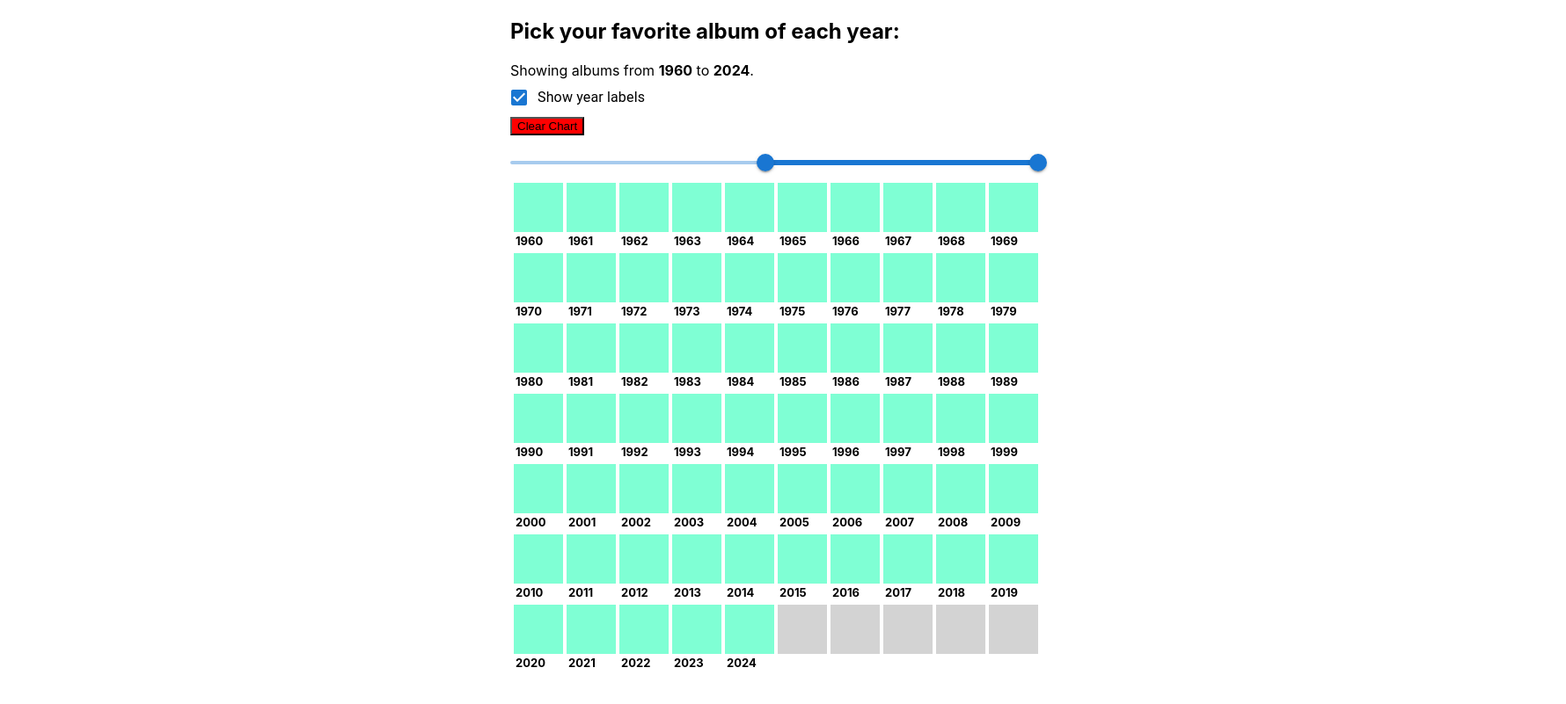
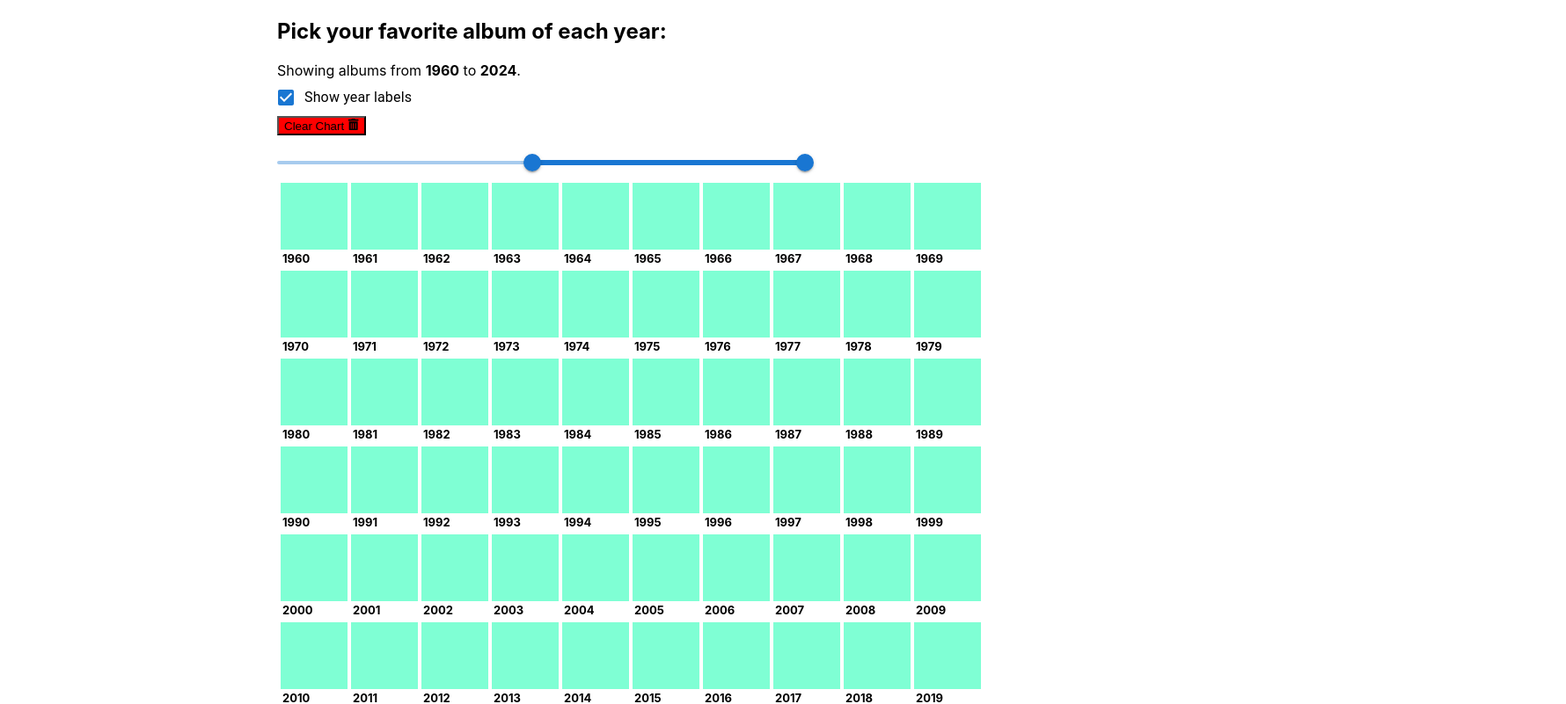
Before and after one commit to elainemil/historify, a React (Create React App) app: page / in a window 1280 px wide. Shown: the part 261-1062 px from the top of the page at 88% size, 1780 px wide, since content can reach past the window. Built offline with nearby package versions, Linux system fonts and the light colour scheme.

Commit message:
delete buttons and browse icons

```diff
--- a/package.json
+++ b/package.json
@@ -5,6 +5,7 @@
   "dependencies": {
     "@emotion/react": "^11.11.3",
     "@emotion/styled": "^11.11.0",
+    "@mui/icons-material": "^5.15.3",
     "@mui/material": "^5.15.3",
     "@testing-library/jest-dom": "^5.17.0",
     "@testing-library/react": "^13.4.0",
@@ -12,6 +13,7 @@
     "axios": "^1.6.5",
     "react": "^18.2.0",
     "react-dom": "^18.2.0",
+    "react-icons": "^4.12.0",
     "react-scripts": "5.0.1",
     "web-vitals": "^2.1.4"
   },
--- a/src/App.css
+++ b/src/App.css
@@ -144,7 +144,7 @@
 	 top: 50%;
 	 margin-left: calc(16px / -2);
 	 transform: translate3d(0, -50%, 0);
-	 z-index: 2;
+	 /* z-index: 2; */
 }
 
 .searchRow {
@@ -170,7 +170,8 @@
 
 .container {
 	width: 700px;
-	float: right;
+	float: left;
+	padding-left: 10px;
 	vertical-align: middle;
 }
 
--- a/src/RangeSlider.css
+++ b/src/RangeSlider.css
@@ -7,21 +7,21 @@
     margin-top: 200px;
   }
 .albumBox {
-    height: 56px;
-    width: 56px;
+    height: 76px;
+    width: 76px;
     margin: 2px;
     float: left;
     background-color: aquamarine;
 }
 .emptyBox {
-    height: 56px;
-    width: 56px;
+    height: 76px;
+    width: 76px;
     margin: 2px;
     float: left;
     background-color: lightgray;
 }
 .albumsContainer {
-    width: 600px;
+    width: 800px;
     height: 720px;
     /* float: left; */
 }
@@ -34,15 +34,15 @@
     height: 100px;
 }
 .yearEntry {
-    width: 56px;
-    height: 76px;
+    width: 76px;
+    height: 96px;
     margin: 2px;
     float: left;
 }
 
 .albumImg {
-    width: 56px;
-    height: 56px;
+    width: 76px;
+    height: 76px;
 }
 
 .yearTag {
@@ -52,10 +52,31 @@
 }
 
 .yearDelete {
-    width: 10px;
+    width: 15px;
     height: 15px;
-    background-color: red;
-    float: right;
+    padding-right: 2px;
+    color: red;
+    float: left;
+    z-index: 10;
+}
+
+.iconTagDel {
+    color: red;
+    float: left;
+    padding-left: 2px;
+}
+
+.iconTagBr {
+    float: left;
+    padding-left: 2px;
+}
+
+.yearBrowse {
+    width: 15px;
+    height: 15px;
+    padding-right: 2px;
+    /* color: black; */
+    float: left;
 }
 
 .clearButton {
--- a/src/RangeSlider.js
+++ b/src/RangeSlider.js
@@ -7,7 +7,10 @@ import FormLabel from '@mui/material/FormLabel';
 import FormControl from '@mui/material/FormControl';
 import FormGroup from '@mui/material/FormGroup';
 import FormControlLabel from '@mui/material/FormControlLabel';
+import Tooltip from '@mui/material/Tooltip';
 import FormHelperText from '@mui/material/FormHelperText';
+
+import { FaTrashAlt, FaSearch } from "react-icons/fa";
 
 const initArray = Array(125).fill(null);
 
@@ -44,6 +47,7 @@ function valuetext(value) {
     };
 
     const removeAlbum = (i) => {
+      console.log("in remove function");
       if(i === -1){
         console.log("in the clear");
         for(let i = 0; i < 125; i++){
@@ -51,6 +55,7 @@ function valuetext(value) {
         }
       }
       else{
+        console.log("in else");
         selected[i] = null;
       }
       setStyle({id: i, display: 'none'});
@@ -68,10 +73,28 @@ function valuetext(value) {
           setStyle({id: i, display: 'block'});
       }}
       onMouseLeave={e => {
-          setStyle({id: i, display: 'none'});
+          setStyle({id: -1, display: 'none'});
+          console.log(i);
       }}
-      ><div class="albumBox">{selected[i] !== null ? <a href={selected[i] !== null ? selected[i].uri : ""}><img class="albumImg" src={selected[i].images[0].url}></img></a> : <br></br>}</div><div>{checked ? <b class="yearTag">{i+1900}</b> : ''}</div>
-      {style.id === i && selected[i] !== null ? <button class="yearDelete" style={style} onClick={() => { removeAlbum(i)}}></button> : <br></br>}</div>);
+      ><div class="albumBox">{selected[i] !== null ? <a href={selected[i] !== null ? selected[i].uri : ""}><img class="albumImg" src={selected[i].images[0].url}></img></a> : <br></br>}</div><div>{checked && style.id !== i? <b class="yearTag">{i+1900}</b> : ''}</div>
+      {/* {style.id === i && selected[i] === null ? <Tooltip title="Browse"
+      placement="right"
+      slotProps={{
+        popper: {
+          modifiers: [
+            {
+              name: 'offset',
+              options: {
+                offset:  [91, -70],
+              },
+            },
+          ],
+        },
+      }}><div style={style} onClick={() => { }}><FaSearch class="yearBrowse" /></div></Tooltip> : <br></br>} */}
+{style.id === i && selected[i] !== null ? <div><FaTrashAlt style={style} class="iconTagDel" onClick={() => { removeAlbum(i)}}/></div> : <br></br>}
+{style.id === i  ? <FaSearch class="iconTagBr" onClick={() => { console.log("BROWSE")}}/> : <br></br>}
+
+      </div>);
     }
     for(let i = max+1; i < endRow; i++){
         albums[i] = <div class="yearEntry"><div class="emptyBox"></div><div></div></div>;
@@ -89,7 +112,7 @@ function valuetext(value) {
           <div>
           <FormControlLabel control={<Checkbox checked={checked} onChange={handleCheck}/>} label="Show year labels" />
           </div>
-          <button class="clearButton" onClick={() => { removeAlbum(-1)}}>Clear Chart</button>
+          <button class="clearButton" onClick={() => { removeAlbum(-1)}}>Clear Chart <FaTrashAlt /></button>
         </div>
         <Slider
           getAriaLabel={() => 'Date range'}
```
Also changed, not shown: 1 other file (tests, documents, lock files or other folders).
